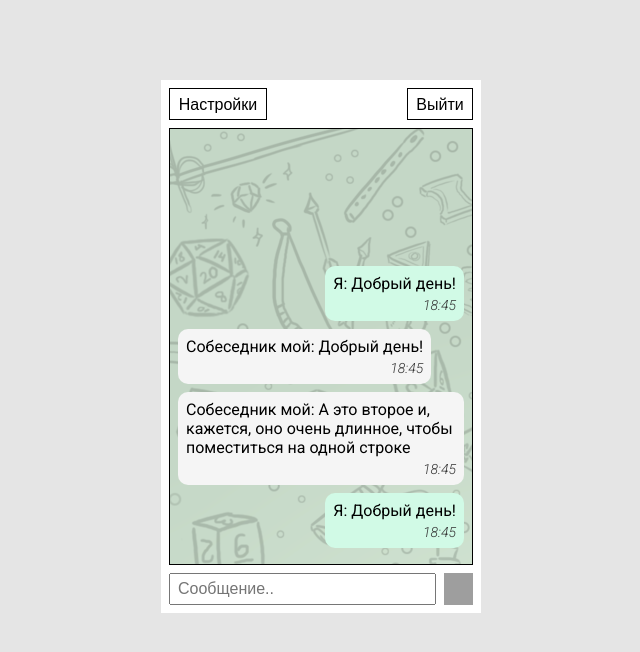
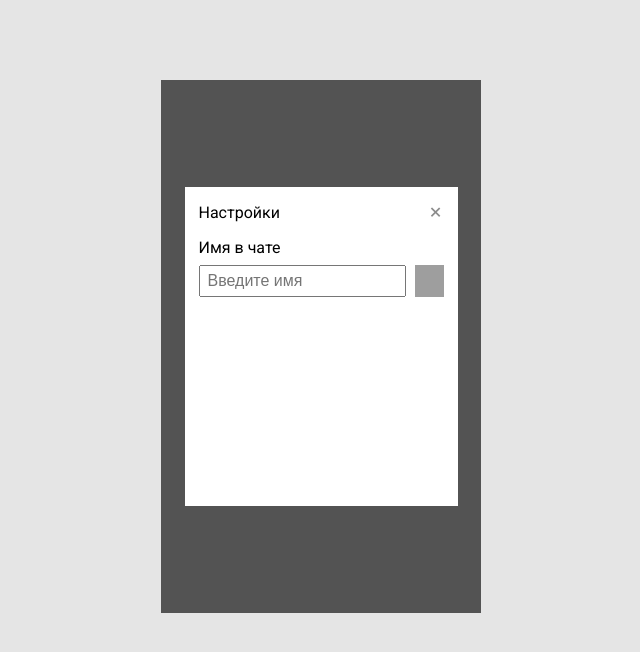
Before and after one commit to F1xa/chatApp, a plain HTML site: page index.html in a window 1280 px wide. Shown: the whole page, without its empty margins (319-959 px from the left). Drawn offline with Linux system fonts and the light colour scheme; grey boxes are pictures that could not be loaded.

Commit message:
feat: add settings screen

```diff
--- a/index.html
+++ b/index.html
@@ -12,18 +12,38 @@
 </head>
 <body>
   <main class="main">
-    <div class="wrapper">
+
+    <div class="setting__block">
+      <div class="setting__content">
+        <div class="setting__wrapper">
+          <div class="setting__header">
+            <p class="setting__title">Настройки</p>
+            <button class="close-btn">+</button>
+          </div>
+          <form action="#" class="creation__name">
+            <p>Имя в чате</p>
+            <div class="sending__block">
+              <input type="text" class="creation__name-input" placeholder="Введите имя">
+              <button class="send-btn">
+                <img src="https://img.icons8.com/external-flatart-icons-outline-flatarticons/64/000000/external-send-basic-ui-elements-flatart-icons-outline-flatarticons.png"/>
+             </button>
+            </div>
+          </form>
+        </div>
+      </div>
+
+    </div>
+    <div class="message__block">
+      <div class="message__wrapper">
         <div class="buttons">
           <button class="setting-btn">Настройки</button>
           <button class="exit-btn">Выйти</button>
         </div>
         <div class="chatbox">
           <div class="chat__item__personal">
-          <div class="chat__messages">
               <div class="chat__message">
                 <div class="chat__message-content">Я: Добрый день!</div>
                 <div class="chat__message-time">18:45</div>
-            </div>
               </div>
           </div>
 
@@ -62,8 +82,9 @@
             <img src="https://img.icons8.com/external-flatart-icons-outline-flatarticons/64/000000/external-send-basic-ui-elements-flatart-icons-outline-flatarticons.png"/>
            </button>
         </div>
+      </div>
+    </div>
 
-    </div>
   </main>
 
   <script src="./main.js"></script>
--- a/style.css
+++ b/style.css
@@ -21,7 +21,11 @@ main {
   background: #FFFFFF;
 }
 
-.wrapper {
+.message__block {
+  display: none;
+}
+
+.message__wrapper {
   padding: 8px;
 }
 
@@ -44,6 +48,12 @@ main {
 .exit-btn {
   width: 66px;
   height: 32px;
+}
+
+
+.tabs__container {
+  width: 304px;
+  height: 437px;
 }
 
 .chatbox {
@@ -81,8 +91,6 @@ main {
   margin-bottom: 8px;
   border-radius: 10px;
 }
-
-
 
 .chat__message-time {
   font-style: italic;
@@ -130,3 +138,66 @@ main {
 .send-btn:active {
   filter: invert(22%) sepia(72%) saturate(249%) hue-rotate(131deg) brightness(96%) contrast(85%);
 }
+
+/* ---- setting block ---- */
+
+.setting__block {
+  display: flex;
+  justify-content: center;
+  align-items: center;
+  width: 321px;
+  height: 533px;
+  background: #535353;
+}
+
+.setting__content {
+  width: 273px;
+  height: 319px;
+  background: #FFFFFF;
+}
+
+.setting__wrapper {
+  padding: 16px 14px;
+}
+
+.setting__header {
+  margin-bottom: 16px;
+  display: flex;
+  justify-content: space-between;
+}
+
+.setting__title, .creation__name p {
+  font-weight: normal;
+  font-size: 16px;
+  line-height: 19px;
+  color: #000000;
+}
+
+.creation__name p {
+  margin-bottom: 8px;
+}
+
+.close-btn {
+  font-size: 24px;
+  line-height: 70%;
+  color: #000000;
+  opacity: 0.45;
+  transform: rotate(-45deg);
+  background-color: transparent;
+  border: none;
+  cursor: pointer;
+}
+
+.close-btn:hover {
+  opacity: 0.6;
+}
+
+.creation__name-input {
+  width: 207px;
+  height: 32px;
+  padding: 7px 0 7px 7px;
+  font-size: 16px;
+  line-height: 19px;
+  color: #000000;;
+  outline: none;
+}
```
Lines whose indentation alone changed are shown as unchanged.
